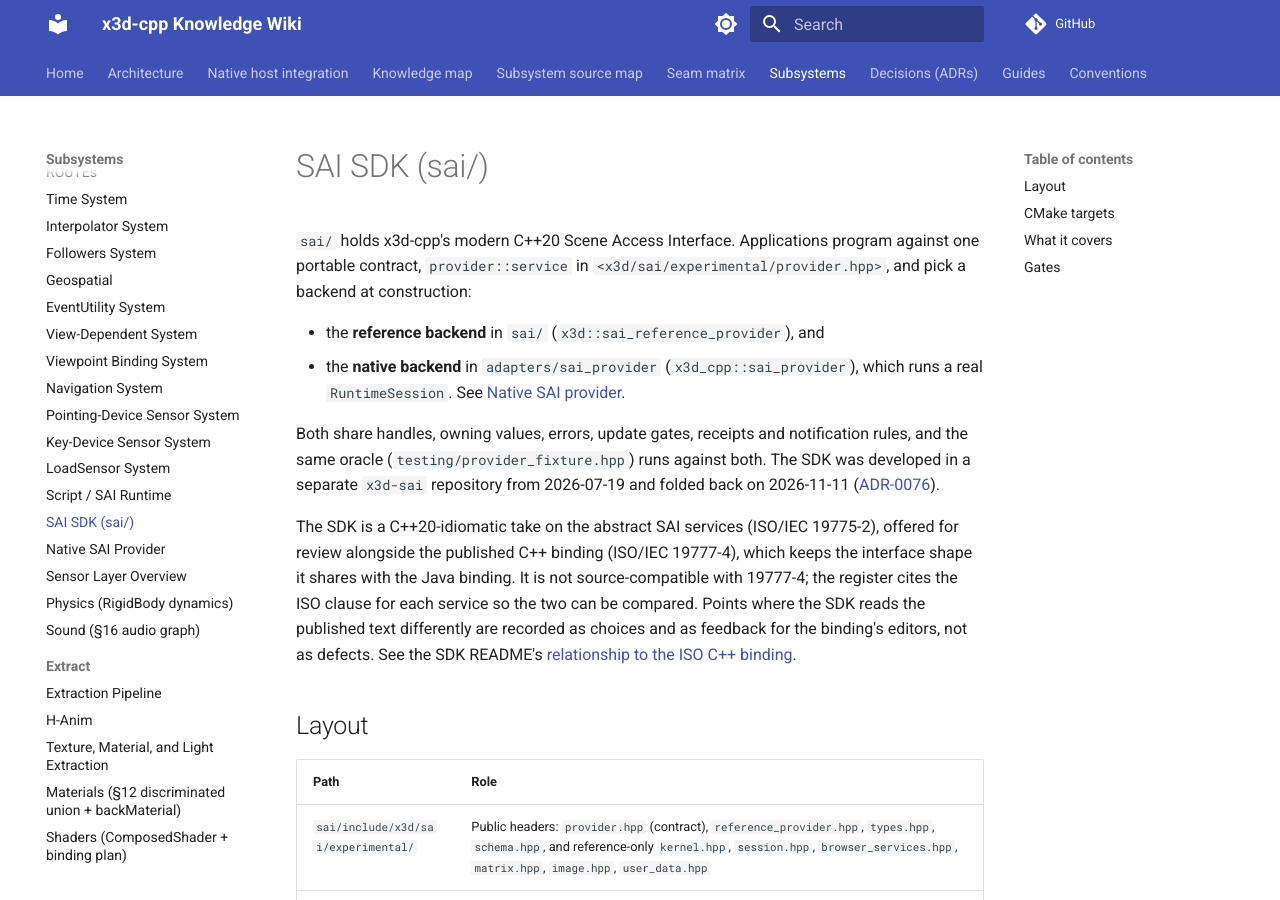
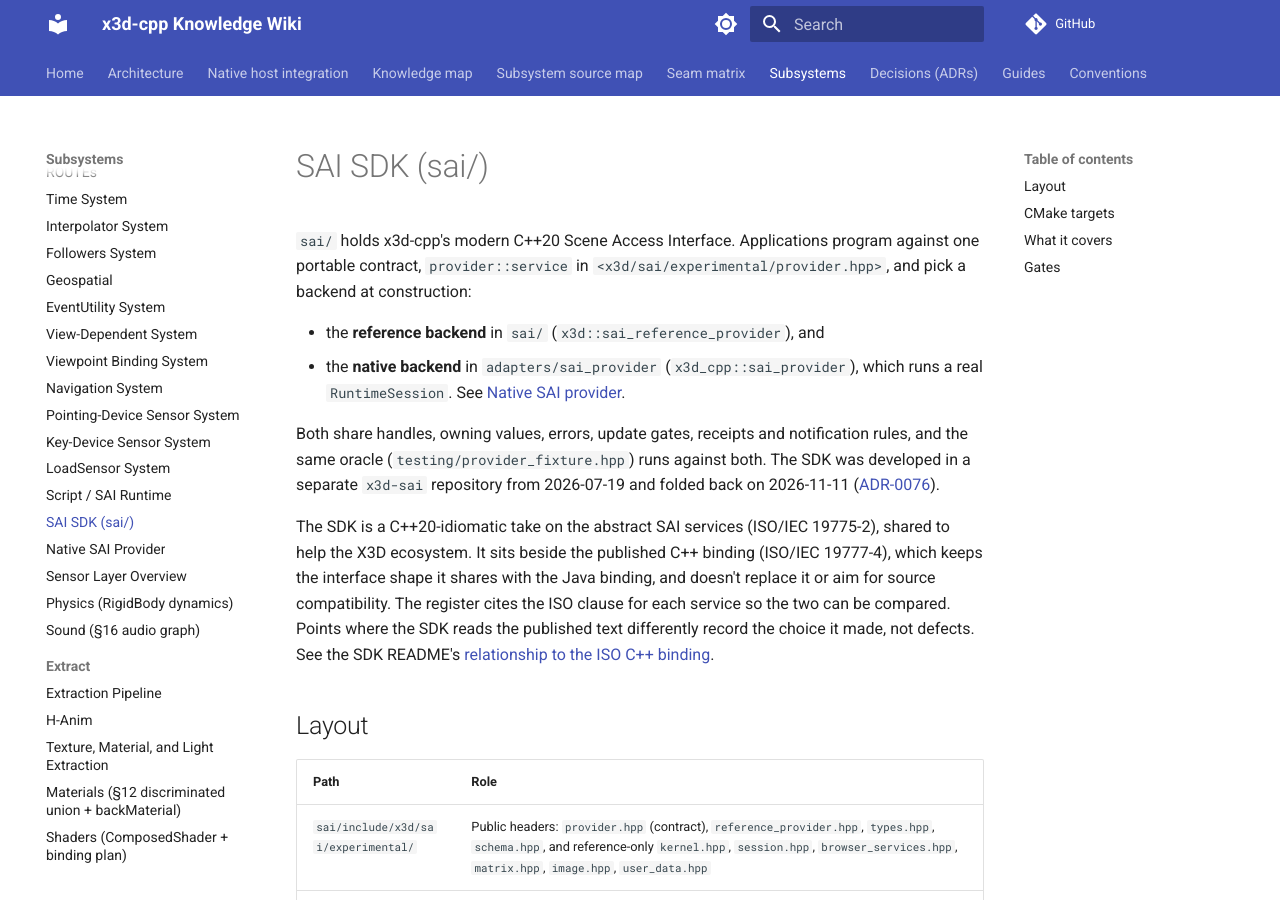
Before and after one commit to delta9000/x3d-cpp, an MkDocs documentation site: the page built from docs/wiki/subsystems/sai-sdk.md, in a window 1280 px wide and 900 px high. Built offline with MkDocs 1.6.1 and Material for MkDocs 9.7.7, drawn with Linux system fonts in a browser that asks for light colours; comment, search, counter and statistics services are not loaded.

Commit message:
Describe the SAI SDK as shared for the X3D ecosystem, not a proposal
Drop the "offered for review" and "feedback for the binding's editors"
framing from the SDK README, the sai-sdk wiki page and the matrix notes.

Co-Authored-By: Claude Opus 5.5 <noreply@anthropic.com>

```diff
--- a/docs/wiki/subsystems/sai-sdk.md
+++ b/docs/wiki/subsystems/sai-sdk.md
@@ -26,12 +26,12 @@ against both. The SDK was developed in a separate `x3d-sai` repository from
 2026-07-19 and folded back on 2026-11-11 ([ADR-0076](../decisions/0076-fold-sai-into-x3d-cpp.md)).
 
 The SDK is a C++20-idiomatic take on the abstract SAI services (ISO/IEC
-19775-2), offered for review alongside the published C++ binding (ISO/IEC
-19777-4), which keeps the interface shape it shares with the Java binding. It is
-not source-compatible with 19777-4; the register cites the ISO clause for each
-service so the two can be compared. Points where the SDK reads the published
-text differently are recorded as choices and as feedback for the binding's
-editors, not as defects. See the SDK README's
+19775-2), shared to help the X3D ecosystem. It sits beside the published C++
+binding (ISO/IEC 19777-4), which keeps the interface shape it shares with the
+Java binding, and doesn't replace it or aim for source compatibility. The
+register cites the ISO clause for each service so the two can be compared.
+Points where the SDK reads the published text differently record the choice it
+made, not defects. See the SDK README's
 [relationship to the ISO C++ binding](https://github.com/delta9000/x3d-cpp/blob/main/sai/README.md#relationship-to-the-iso-c-binding).
 
 ## Layout
```
Also changed, not shown: sai/README.md (+5 -5 lines), sai/docs/matrix-operations.md (+3 -3 lines).
